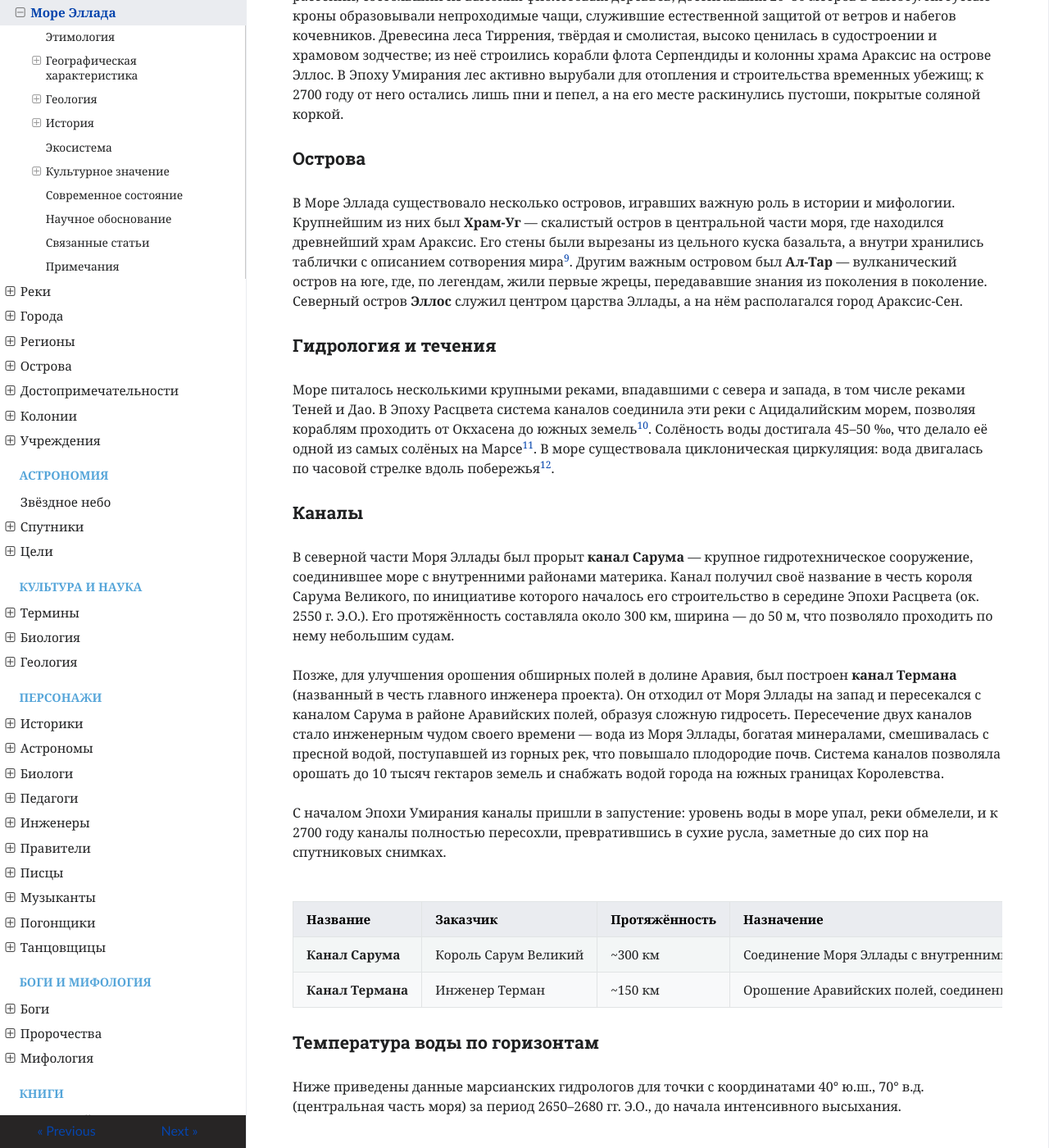
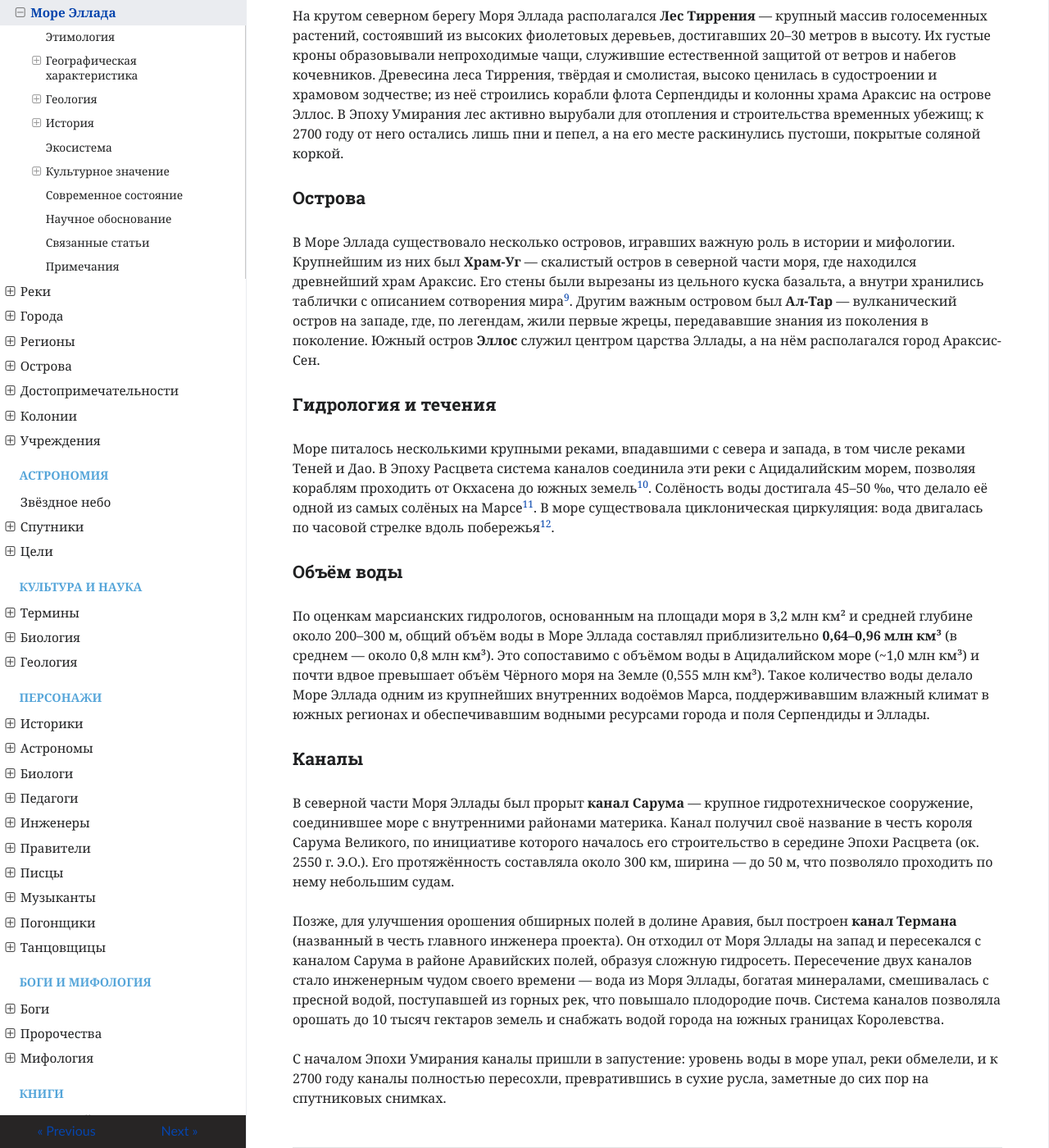
Before and after one commit to ivanhohlov14-bit/mars-encyclopedia, an MkDocs documentation site: the page built from docs/geography/ellada-sea.md, in a window 1280 px wide and 1400 px high, scrolled down 1924 px. Shown: the whole window at 82% size. Built offline with MkDocs 1.6.1, drawn with Linux system fonts in a browser that asks for light colours; nearby versions of some CDN libraries; some of the changed text lies outside the part shown.

Commit message:
Update ellada-sea.md

```diff
--- a/docs/geography/ellada-sea.md
+++ b/docs/geography/ellada-sea.md
@@ -21,6 +21,8 @@
   <p><b>Максимальная глубина (в прошлом):</b> до 500 м</p>
   <p><b>Температура (лето):</b> +20°C (к 2700 г. упала до −10°C)</p>
   <p><b>Температура (зима):</b> −10°C (к 2700 г. упала до −30°C)</p>
+  <p><b>Объём воды:</b> 0,64–0,96 млн км³</p>
+  <p><b>Впадающие крупные реки:</b> р. Теней, р. Дао</p>
   <p><b>Ключевые города:</b> Акха-Кор, Акха-Сен, Акха-Тар</p>
 </div>
 
@@ -57,11 +59,15 @@
 
 ### Острова
 
-В Море Эллада существовало несколько островов, игравших важную роль в истории и мифологии. Крупнейшим из них был **Храм-Уг** — скалистый остров в центральной части моря, где находился древнейший храм Араксис. Его стены были вырезаны из цельного куска базальта, а внутри хранились таблички с описанием сотворения мира[^9]. Другим важным островом был **Ал-Тар** — вулканический остров на юге, где, по легендам, жили первые жрецы, передававшие знания из поколения в поколение. Северный остров **Эллос** служил центром царства Эллады, а на нём располагался город Араксис-Сен.
+В Море Эллада существовало несколько островов, игравших важную роль в истории и мифологии. Крупнейшим из них был **Храм-Уг** — скалистый остров в северной части моря, где находился древнейший храм Араксис. Его стены были вырезаны из цельного куска базальта, а внутри хранились таблички с описанием сотворения мира[^9]. Другим важным островом был **Ал-Тар** — вулканический остров на западе, где, по легендам, жили первые жрецы, передававшие знания из поколения в поколение. Южный остров **Эллос** служил центром царства Эллады, а на нём располагался город Араксис-Сен.
 
 ### Гидрология и течения
 
 Море питалось несколькими крупными реками, впадавшими с севера и запада, в том числе реками Теней и Дао. В Эпоху Расцвета система каналов соединила эти реки с Ацидалийским морем, позволяя кораблям проходить от Окхасена до южных земель[^10]. Солёность воды достигала 45–50 ‰, что делало её одной из самых солёных на Марсе[^11]. В море существовала циклоническая циркуляция: вода двигалась по часовой стрелке вдоль побережья[^12].
+
+### Объём воды
+
+По оценкам марсианских гидрологов, основанным на площади моря в 3,2 млн км² и средней глубине около 200–300 м, общий объём воды в Море Эллада составлял приблизительно **0,64–0,96 млн км³** (в среднем — около 0,8 млн км³). Это сопоставимо с объёмом воды в Ацидалийском море (~1,0 млн км³) и почти вдвое превышает объём Чёрного моря на Земле (0,555 млн км³). Такое количество воды делало Море Эллада одним из крупнейших внутренних водоёмов Марса, поддерживавшим влажный климат в южных регионах и обеспечивавшим водными ресурсами города и поля Серпендиды и Эллады.
 
 ### Каналы
 
```
